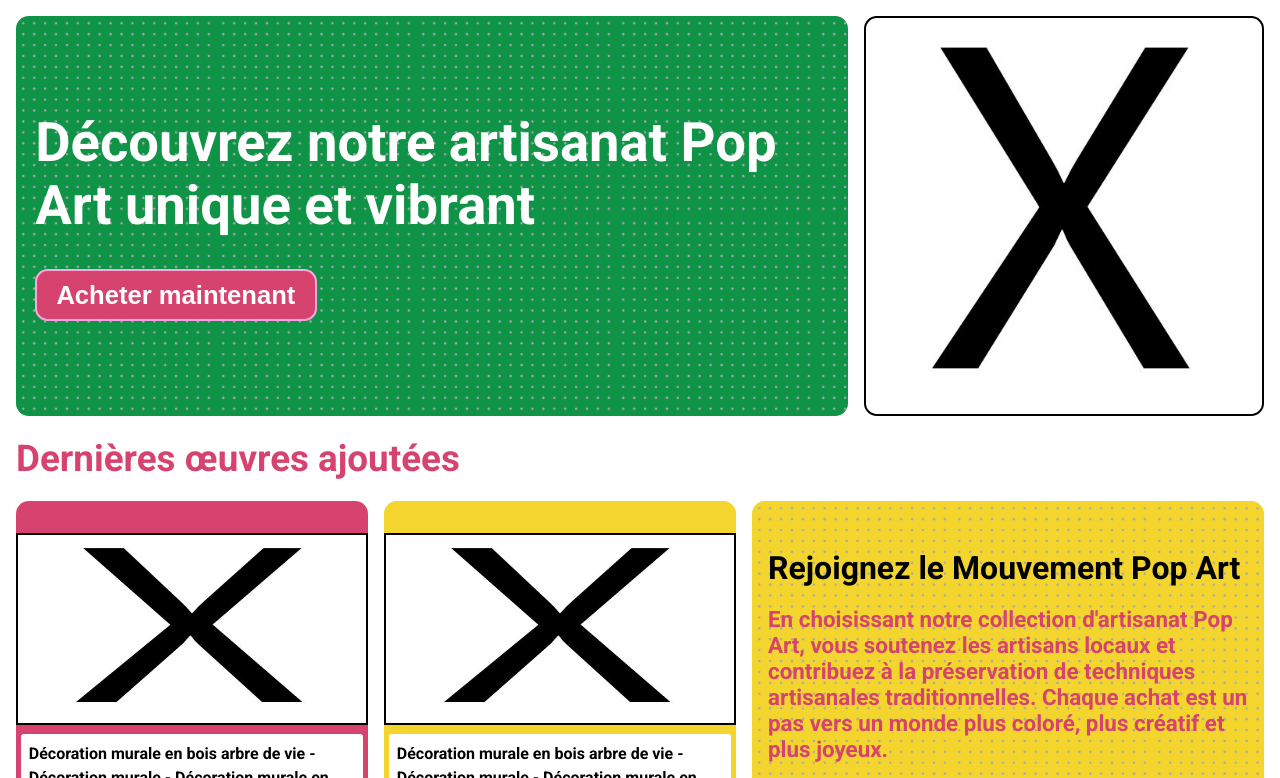
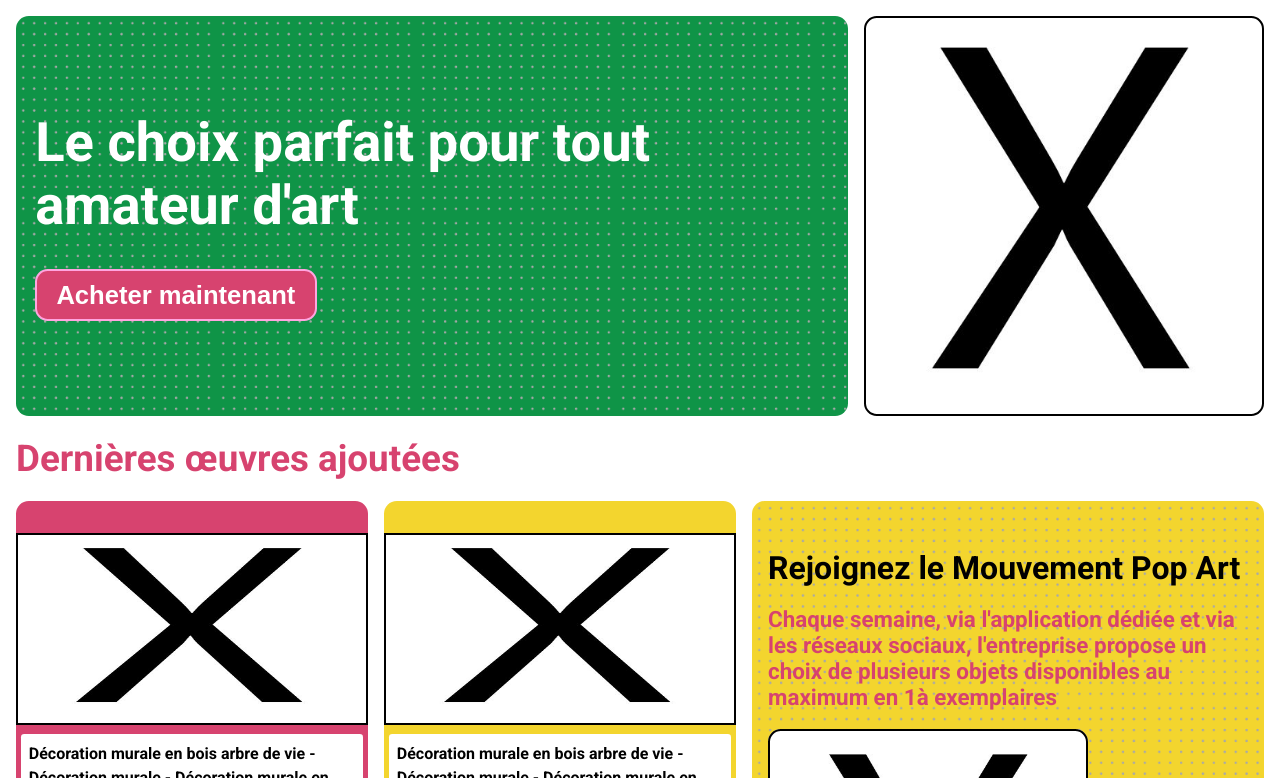
Before and after one commit to ACE9935/popart-dummy, a plain HTML site: page index.html in a window 1280 px wide. Shown: the part 105-883 px from the top of the page. Drawn offline with Linux system fonts and the light colour scheme; a web font is replaced by a local one.

Commit message:
Initial commit

```diff
--- a/index.html
+++ b/index.html
@@ -37,7 +37,7 @@
     <section class="hero">
        <section class="hero-section">
         <h1>
-            Découvrez notre artisanat Pop Art unique et vibrant
+            Le choix parfait pour tout amateur d'art
         </h1>
         <button class="btn-light">Acheter maintenant</button>
        </section>
@@ -75,7 +75,7 @@
      </div>
      <div class="hero-secondary-info">
         <h2>Rejoignez le Mouvement Pop Art</h2>
-        <p>En choisissant notre collection d'artisanat Pop Art, vous soutenez les artisans locaux et contribuez à la préservation de techniques artisanales traditionnelles. Chaque achat est un pas vers un monde plus coloré, plus créatif et plus joyeux.</p>
+        <p>Chaque semaine, via l'application dédiée et via les réseaux sociaux, l'entreprise propose un choix de plusieurs objets disponibles au maximum en 1à exemplaires</p>
         <img src="src/X.jpg"/>
         <button class="btn-light-small btn-light">Soyez alerté des nouveautés<span class="material-icons">arrow_right_alt</span></button>
         </div>
```
